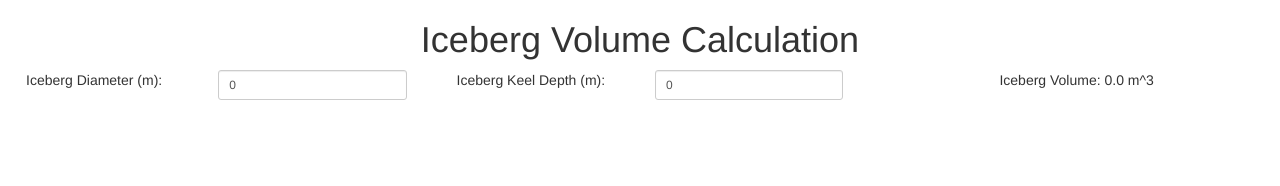
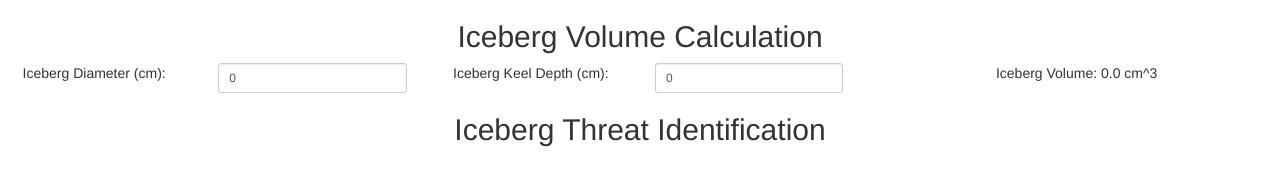
Before and after one commit to uwrov/2014-2015, a plain HTML site: page Driver Apps/Iceberg Threat Detection/index.html in a window 1280 px wide. Drawn offline with nearby package versions, Linux system fonts and the light colour scheme.

Commit message:
Implemented fix in motor connection, minor changes in iceberg

```diff
--- a/Driver Apps/Iceberg Threat Detection/index.html
+++ b/Driver Apps/Iceberg Threat Detection/index.html
@@ -9,24 +9,27 @@
 </head>
 <body ng-app="app" ng-controller="ctrl">
 	<div class="row">
-		<h1>Iceberg Volume Calculation</h1>
+		<h2>Iceberg Volume Calculation</h2>
 	</div>
 	<div class="row">
 		<div class="col-xs-2">
-			Iceberg Diameter (m):
+			Iceberg Diameter (cm):
 		</div>
 		<div class="col-xs-2">
 			<input type="text" class="form-control input-sm" ng-model="dia">
 		</div>
 		<div class="col-xs-2">
-			Iceberg Keel Depth (m):
+			Iceberg Keel Depth (cm):
 		</div>
 		<div class="col-xs-2">
 			<input type="text" class="form-control input-sm" ng-model="dep">
 		</div>
 		<div class="col-xs-4">
-			Iceberg Volume: {{vol()}} m^3
+			Iceberg Volume: {{vol()}} cm^3
 		</div>
+	</div>
+	<div class="row">
+		<h2>Iceberg Threat Identification</h2>
 	</div>
 </body>
 </html>
```
Also changed, not shown: 1 other file.
